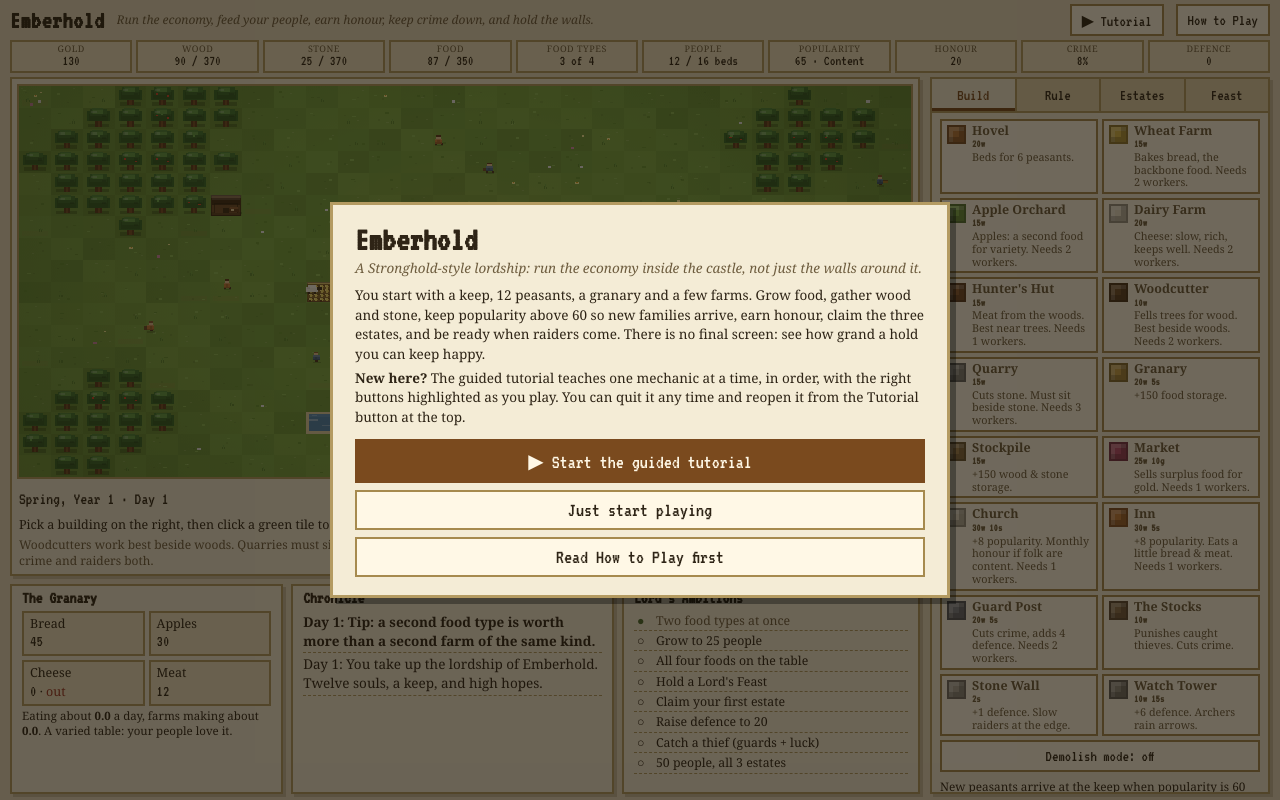
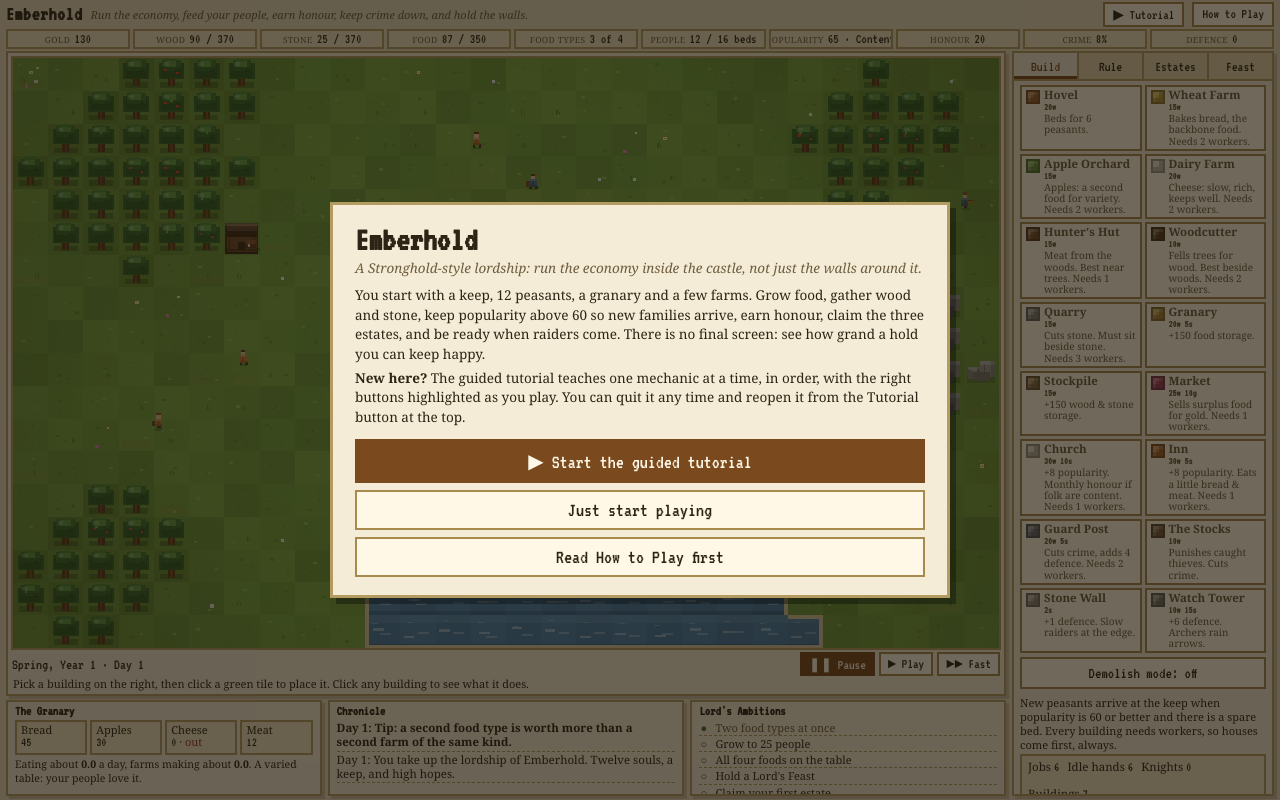
Before and after one commit to RD3-LIL/fort, a plain HTML site: page index.html in a window 1280 px wide. Drawn offline with Linux system fonts and the light colour scheme; a web font is replaced by a local one.

Commit message:
Update Emberhold: enlarge map, shrink bottom strip and Build panel

```diff
--- a/index.html
+++ b/index.html
@@ -27,55 +27,55 @@
   body{background:var(--bg);color:var(--ink);font-family:Georgia,'Times New Roman',serif;font-size:14px;line-height:1.4;overflow:hidden}
   button,[role="button"],select,input{min-height:2rem}
   button{font-family:inherit;cursor:pointer}
-  .wrap{max-width:1440px;margin:0 auto;padding:4px 10px 6px;height:100dvh;display:flex;flex-direction:column}
-  .topbar{display:flex;align-items:center;gap:12px;flex-wrap:nowrap;min-height:0}
-  h1{font-family:'VT323',monospace;font-size:25px;margin:0;letter-spacing:.5px;line-height:1;white-space:nowrap}
-  .sub{color:var(--muted);font-style:italic;margin:0;font-size:12px;white-space:nowrap;overflow:hidden;text-overflow:ellipsis;flex:1}
-  .topbtn{background:var(--btn);border:2px solid var(--btn-line);padding:3px 10px;font-family:'VT323',monospace;font-size:16px;color:var(--ink);white-space:nowrap}
+  .wrap{max-width:none;margin:0;padding:2px 6px 4px;height:100dvh;display:flex;flex-direction:column}
+  .topbar{display:flex;align-items:center;gap:8px;flex-wrap:nowrap;min-height:0;flex:0 0 auto}
+  h1{font-family:'VT323',monospace;font-size:20px;margin:0;letter-spacing:.5px;line-height:1;white-space:nowrap}
+  .sub{color:var(--muted);font-style:italic;margin:0;font-size:11px;white-space:nowrap;overflow:hidden;text-overflow:ellipsis;flex:1}
+  .topbtn{background:var(--btn);border:2px solid var(--btn-line);padding:1px 8px;min-height:1.55rem;font-family:'VT323',monospace;font-size:14px;color:var(--ink);white-space:nowrap}
   .topbtn:hover{border-color:var(--accent)}
-  /* HUD */
-  .hud{display:flex;flex-wrap:nowrap;gap:4px;z-index:20;background:var(--bg);padding:4px 0;flex:0 0 auto}
-  .chip{background:var(--chip);border:2px solid var(--line);padding:2px 5px;font-family:'VT323',monospace;font-size:14.5px;line-height:1.05;flex:1 1 0;min-width:0;text-align:center;white-space:nowrap;overflow:hidden}
-  .chip small{display:block;font-size:9px;color:var(--muted);letter-spacing:.06em;text-transform:uppercase;font-family:Georgia,serif}
+  /* HUD: one thin single row so it never steals map height */
+  .hud{display:flex;flex-wrap:nowrap;gap:3px;z-index:20;background:var(--bg);padding:2px 0;flex:0 0 auto}
+  .chip{background:var(--chip);border:2px solid var(--line);padding:1px 4px;font-family:'VT323',monospace;font-size:14px;line-height:1.05;flex:1 1 0;min-width:0;text-align:center;white-space:nowrap;overflow:hidden;display:flex;align-items:baseline;justify-content:center;gap:4px}
+  .chip small{display:inline;font-size:8.5px;color:var(--muted);letter-spacing:.05em;text-transform:uppercase;font-family:Georgia,serif}
   .chip.warn{border-color:var(--red);color:var(--red)}
   .popface{font-size:15px}
   /* Layout */
-  .layout{display:grid;grid-template-columns:minmax(0,1fr) 340px;gap:10px;align-items:stretch;flex:1;min-height:0}
-  .layout>div:first-child{display:flex;flex-direction:column;gap:8px;min-height:0;min-width:0}
+  .layout{display:grid;grid-template-columns:minmax(0,1fr) 262px;gap:6px;align-items:stretch;flex:1;min-height:0}
+  .layout>div:first-child{display:flex;flex-direction:column;gap:4px;min-height:0;min-width:0}
   .layout>.card{display:flex;flex-direction:column;min-height:0;overflow:hidden}
   .card{background:var(--panel);border:2px solid var(--line);box-shadow:3px 3px 0 rgba(60,40,10,.18)}
   .card h2{font-family:'VT323',monospace;font-size:17px;margin:0;padding:3px 10px 1px;line-height:1.1}
   .card .body{padding:2px 10px 6px}
   /* Map */
-  .mapwrap{padding:5px;flex:1;min-height:0;display:flex;flex-direction:column;position:relative}
+  .mapwrap{padding:3px;flex:1;min-height:0;display:flex;flex-direction:column;position:relative}
   #map{width:100%;flex:1;min-height:0;height:100%;display:block;image-rendering:pixelated;background:#6f9e3e;border:2px solid var(--line);touch-action:manipulation}
-  .mapbar{display:flex;flex-wrap:nowrap;gap:5px;align-items:center;padding:4px 2px 0;flex:0 0 auto}
-  .mapbar .date{font-family:'VT323',monospace;font-size:17px;margin-right:auto;white-space:nowrap}
-  .sbtn{background:var(--btn);border:2px solid var(--btn-line);padding:2px 9px;font-family:'VT323',monospace;font-size:15px;color:var(--ink);white-space:nowrap}
+  .mapbar{display:flex;flex-wrap:nowrap;gap:4px;align-items:center;padding:2px 1px 0;flex:0 0 auto}
+  .mapbar .date{font-family:'VT323',monospace;font-size:15px;margin-right:auto;white-space:nowrap}
+  .sbtn{background:var(--btn);border:2px solid var(--btn-line);padding:1px 7px;min-height:1.5rem;font-family:'VT323',monospace;font-size:14px;color:var(--ink);white-space:nowrap}
   .sbtn.on{background:var(--accent);color:#fff8e6;border-color:var(--accent)}
-  .banner{display:none;margin:6px 2px 0;padding:6px 8px;border:2px solid var(--red);color:var(--red);font-weight:bold;background:rgba(156,51,36,.08);font-size:13px}
+  .banner{display:none;margin:4px 2px 0;padding:4px 7px;border:2px solid var(--red);color:var(--red);font-weight:bold;background:rgba(156,51,36,.08);font-size:12px}
   .banner.show{display:block}
-  .hint{font-size:12px;color:var(--muted);padding:3px 2px 0;margin:0;line-height:1.35}
+  .hint{display:none}
   /* Tabs */
   .tabs{display:flex;gap:0;border-bottom:2px solid var(--line)}
-  .tab{flex:1;background:var(--panel2);border:none;border-right:2px solid var(--line);font-family:'VT323',monospace;font-size:16px;padding:5px 2px;color:var(--ink)}
+  .tab{flex:1;background:var(--panel2);border:none;border-right:2px solid var(--line);font-family:'VT323',monospace;font-size:14.5px;padding:3px 1px;min-height:1.6rem;color:var(--ink)}
   .tab:last-child{border-right:none}
   .tab.on{background:var(--panel);color:var(--accent);box-shadow:inset 0 -3px 0 var(--accent)}
-  .pane{display:none;padding:6px 8px 8px;overflow-y:auto;flex:1;min-height:0}
+  .pane{display:none;padding:4px 6px 6px;overflow-y:auto;flex:1;min-height:0}
   .pane.on{display:block}
   .pane h3{font-family:'VT323',monospace;font-size:17px;margin:7px 0 3px;color:var(--accent)}
   .pane h3:first-child{margin-top:0}
   .pane p{margin:3px 0;font-size:13px}
   /* Build grid */
-  .buildgrid{display:grid;grid-template-columns:1fr 1fr;gap:4px}
-  .bbtn{display:flex;gap:6px;align-items:flex-start;text-align:left;background:var(--btn);border:2px solid var(--btn-line);padding:3px 5px;color:var(--ink)}
+  .buildgrid{display:grid;grid-template-columns:1fr 1fr;gap:3px}
+  .bbtn{display:flex;gap:4px;align-items:flex-start;text-align:left;background:var(--btn);border:2px solid var(--btn-line);padding:2px 4px;min-height:1.7rem;color:var(--ink)}
   .bbtn.on{border-color:var(--accent);box-shadow:inset 0 0 0 2px var(--accent)}
   .bbtn:disabled{opacity:.45;cursor:not-allowed}
-  .sw{width:19px;height:19px;flex:0 0 19px;border:2px solid rgba(0,0,0,.35);margin-top:1px;box-shadow:inset -5px -5px 0 rgba(0,0,0,.20),inset 4px 4px 0 rgba(255,255,255,.25)}
-  #foodNote{font-size:11.5px !important;line-height:1.3;margin-top:3px !important}
-  .bbtn b{font-size:12.5px;display:block;line-height:1.15}
-  .bbtn span{font-size:10.8px;color:var(--muted);display:block;line-height:1.18}
-  .cost{font-family:'VT323',monospace;font-size:13px;color:var(--gold)}
+  .sw{width:14px;height:14px;flex:0 0 14px;border:2px solid rgba(0,0,0,.35);margin-top:1px;box-shadow:inset -4px -4px 0 rgba(0,0,0,.20),inset 3px 3px 0 rgba(255,255,255,.25)}
+  #foodNote{font-size:10.5px !important;line-height:1.25;margin-top:3px !important;display:-webkit-box;-webkit-line-clamp:2;-webkit-box-orient:vertical;overflow:hidden}
+  .bbtn b{font-size:11.5px;display:block;line-height:1.12}
+  .bbtn span{font-size:10px;color:var(--muted);display:block;line-height:1.12}
+  .cost{font-family:'VT323',monospace;font-size:12px;color:var(--gold)}
   /* Sliders & rows */
   .seg{display:flex;flex-wrap:wrap;gap:5px;margin:4px 0 8px}
   .seg button{background:var(--btn);border:2px solid var(--btn-line);padding:4px 9px;font-size:13px;color:var(--ink)}
@@ -86,9 +86,9 @@
   .bigbtn{width:100%;background:var(--accent);color:#fff8e6;border:2px solid var(--accent);font-family:'VT323',monospace;font-size:19px;padding:6px;margin:5px 0}
   .bigbtn:disabled{opacity:.45}
   .ghostbtn{width:100%;background:var(--btn);color:var(--ink);border:2px solid var(--btn-line);font-family:'VT323',monospace;font-size:16px;padding:3px 6px;margin:4px 0}
-  #pane-build>p{font-size:11.8px;line-height:1.3;margin:3px 0}
-  .jobsline{display:flex;gap:10px;flex-wrap:wrap;font-size:12.5px;border:2px solid var(--line);background:var(--chip);padding:3px 8px;margin-top:4px}
-  .jobsline b{font-family:'VT323',monospace;font-size:15px;font-weight:normal}
+  #pane-build>p{font-size:11px;line-height:1.25;margin:3px 0}
+  .jobsline{display:flex;gap:8px;flex-wrap:wrap;font-size:11.5px;border:2px solid var(--line);background:var(--chip);padding:2px 6px;margin-top:3px}
+  .jobsline b{font-family:'VT323',monospace;font-size:13.5px;font-weight:normal}
   /* Estates */
   .estate{border:2px solid var(--line);background:var(--panel2);padding:8px 10px;margin:0 0 8px}
   .estate b{font-size:15px}
@@ -105,16 +105,21 @@
   .goals li::before{content:"○";position:absolute;left:3px}
   .goals li.done{color:var(--muted)}
   .goals li.done::before{content:"●";color:var(--accent2)}
-  .cols{display:grid;grid-template-columns:1.1fr 1.3fr 1.2fr;gap:8px;flex:0 0 210px;min-height:0}
+  /* Bottom strip: compact summary bar only, it scrolls internally and never steals map height */
+  .cols{display:grid;grid-template-columns:1.15fr 1.3fr 1.15fr;gap:6px;flex:0 0 96px;min-height:0}
   .cols .card{display:flex;flex-direction:column;min-height:0;overflow:hidden}
-  .cols .card .body{overflow-y:auto;flex:1;min-height:0}
-  .cols .log li{padding:2px 0}
-  .cols .goals li{padding:2px 0 2px 22px}
-  .foodgrid{display:grid;grid-template-columns:1fr 1fr;gap:4px}
-  .food{background:var(--chip);border:2px solid var(--line);padding:3px 6px;font-size:12.5px;line-height:1.25}
-  .food b{font-family:'VT323',monospace;font-size:16px;font-weight:normal}
+  .cols .card h2{font-size:13.5px;padding:2px 7px 0}
+  .cols .card .body{overflow-y:auto;flex:1;min-height:0;padding:1px 7px 4px}
+  .cols .log{font-size:11.5px;line-height:1.25}
+  .cols .log li{padding:1px 0}
+  .cols .goals{font-size:11px;line-height:1.2}
+  .cols .goals li{padding:1px 0 1px 16px}
+  .cols .goals li::before{left:1px}
+  .foodgrid{display:grid;grid-template-columns:repeat(4,1fr);gap:3px}
+  .food{background:var(--chip);border:2px solid var(--line);padding:2px 4px;font-size:11px;line-height:1.15}
+  .food b{font-family:'VT323',monospace;font-size:13px;font-weight:normal}
   footer{display:none}
-  .selected-info{font-size:12.5px;min-height:18px;padding:2px 2px 0;line-height:1.3;white-space:nowrap;overflow:hidden;text-overflow:ellipsis}
+  .selected-info{font-size:11px;min-height:14px;padding:1px 2px 0;line-height:1.25;white-space:nowrap;overflow:hidden;text-overflow:ellipsis}
   @media (max-width:900px){
     body{overflow:auto}
     .wrap{height:auto;min-height:100dvh}
@@ -131,8 +136,8 @@
     .selected-info{white-space:normal}
   }
   @media (max-height:760px){
-    h1{font-size:22px}
-    .cols{flex-basis:196px}
+    h1{font-size:19px}
+    .cols{flex-basis:86px}
     .hint{display:none}
   }
   /* Tutorial highlight */
@@ -140,15 +145,16 @@
   .tut-hi{animation:tutpulse 1.1s ease-out infinite;border-color:#d48c1e !important;position:relative;z-index:5}
   @media (prefers-reduced-motion: reduce){ .tut-hi{animation:none;outline:3px solid #d48c1e} }
   /* Tutorial card over the map */
-  .tutcard{display:none;position:absolute;left:12px;bottom:58px;width:min(360px,calc(100% - 24px));background:var(--panel);border:2px solid var(--accent);box-shadow:4px 4px 0 rgba(40,25,5,.35);padding:9px 11px;z-index:30}
+  .tutcard{display:none;position:absolute;left:8px;bottom:44px;width:min(262px,calc(100% - 16px));max-height:48%;overflow-y:auto;background:var(--panel);border:2px solid var(--accent);box-shadow:4px 4px 0 rgba(40,25,5,.35);padding:6px 8px;z-index:30}
   .tutcard.show{display:block}
-  .tutcard .tstep{font-family:'VT323',monospace;font-size:14px;color:var(--accent);letter-spacing:.04em}
-  .tutcard h3{font-family:'VT323',monospace;font-size:21px;margin:1px 0 3px;line-height:1.1}
-  .tutcard p{margin:0 0 6px;font-size:13px;line-height:1.4}
-  .tutcard .tgoal{font-size:12.5px;background:var(--chip);border:1px dashed var(--line);padding:3px 7px;margin:0 0 7px}
+  .tutcard.collapsed #tutText,.tutcard.collapsed #tutGoal{display:none}
+  .tutcard .tstep{font-family:'VT323',monospace;font-size:12px;color:var(--accent);letter-spacing:.04em}
+  .tutcard h3{font-family:'VT323',monospace;font-size:17px;margin:0 0 2px;line-height:1.1}
+  .tutcard p{margin:0 0 4px;font-size:11.5px;line-height:1.3}
+  .tutcard .tgoal{font-size:11px;background:var(--chip);border:1px dashed var(--line);padding:2px 5px;margin:0 0 5px}
   .tutcard .tgoal.done{border-color:var(--accent2);color:var(--accent2);font-weight:bold}
-  .tutrow{display:flex;gap:5px;flex-wrap:wrap}
-  .tutrow button{background:var(--btn);border:2px solid var(--btn-line);padding:3px 10px;font-family:'VT323',monospace;font-size:15px;color:var(--ink)}
+  .tutrow{display:flex;gap:4px;flex-wrap:wrap}
+  .tutrow button{background:var(--btn);border:2px solid var(--btn-line);padding:2px 8px;min-height:1.5rem;font-family:'VT323',monospace;font-size:13.5px;color:var(--ink)}
   .tutrow button.primary{background:var(--accent);border-color:var(--accent);color:#fff8e6}
   .tutrow button:disabled{opacity:.4}
   /* Overlays: start screen + how to play */
@@ -195,6 +201,7 @@
           <div class="tutrow">
             <button class="primary" id="tutNext">Next ▸</button>
             <button id="tutSkip">Skip step</button>
+            <button id="tutMin">Hide text</button>
             <button id="tutExit">End tutorial</button>
           </div>
         </div>
@@ -1114,13 +1121,15 @@ var TUT = [
    goal:"Press Finish and rule Emberhold", check:null}
 ];
 var tut = {on:false, step:0};
+var tutCollapsed = false;
 function tutRender(){
   var card = $("tutCard");
   var his = document.querySelectorAll(".tut-hi");
   for (var i=0;i<his.length;i++) his[i].classList.remove("tut-hi");
   if (!tut.on){ card.className = "tutcard"; return; }
   var st = TUT[tut.step];
-  card.className = "tutcard show";
+  card.className = "tutcard show" + (tutCollapsed ? " collapsed" : "");
+  $("tutMin").textContent = tutCollapsed ? "Show text" : "Hide text";
   $("tutStep").textContent = "Tutorial · Step " + (tut.step+1) + " of " + TUT.length;
   $("tutTitle").textContent = st.title;
   $("tutText").textContent = st.text;
@@ -1146,6 +1155,7 @@ function tutStart(){
 }
 function tutStop(){ tut.on = false; tutRender(); }
 $("tutNext").addEventListener("click", function(){ tutGo(tut.step+1); });
+$("tutMin").addEventListener("click", function(){ tutCollapsed = !tutCollapsed; tutRender(); });
 $("tutSkip").addEventListener("click", function(){ tutGo(tut.step+1); });
 $("tutExit").addEventListener("click", function(){ tutStop(); });
 $("btnTutorial").addEventListener("click", function(){ tutStart(); });
```
